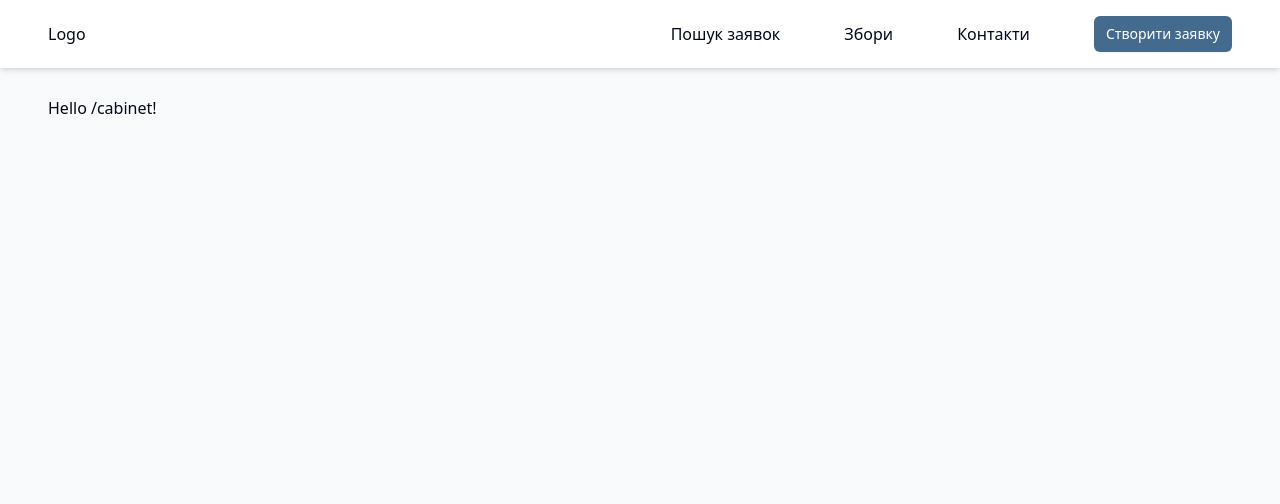
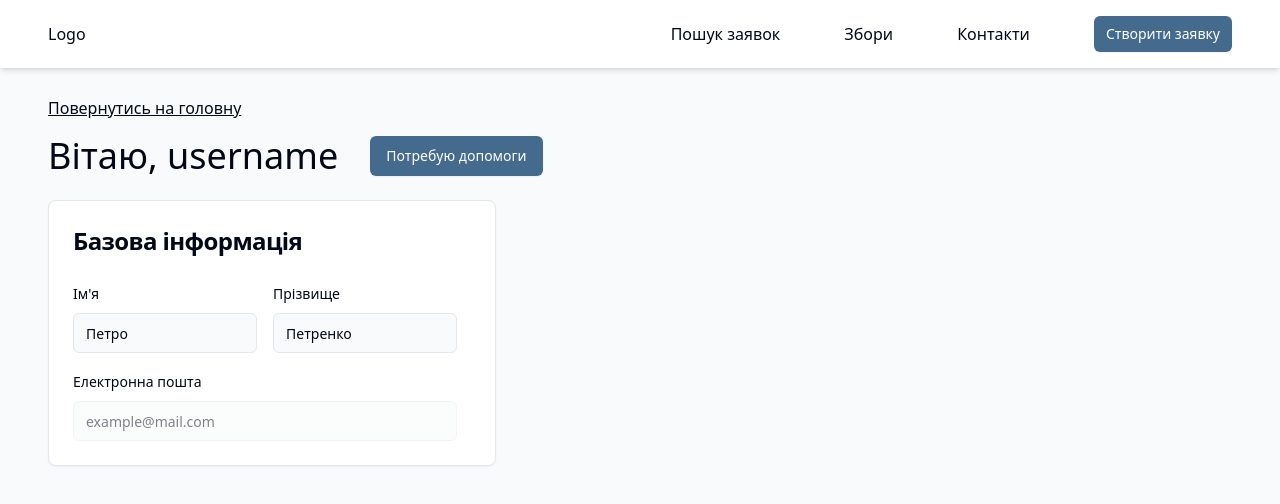
Before and after one commit to fyurchik/CodeCon, a React (Vite) app in the folder client/: page /cabinet in a window 1280 px wide. Shown: the top 504 px of the page. Built offline with nearby package versions, Linux system fonts and the light colour scheme.

Commit message:
Added base cabinet

```diff
--- a/client/src/routes/cabinet.tsx
+++ b/client/src/routes/cabinet.tsx
@@ -1,5 +1,94 @@
-import { createFileRoute } from '@tanstack/react-router'
+import { zodResolver } from "@hookform/resolvers/zod";
+import { Link, createFileRoute } from "@tanstack/react-router";
+import { useForm } from "react-hook-form";
+import { BaseUserSchema, baseUserSchema } from "@/types/auth";
+import Button from "@/ui/Button";
+import { Card, CardHeader, CardContent, CardTitle } from "@/ui/Card";
+import { Form, FormControl, FormField, FormItem, FormLabel, FormMessage } from "@/ui/Form";
+import Input from "@/ui/Input";
 
-export const Route = createFileRoute('/cabinet')({
-  component: () => <div>Hello /cabinet!</div>
-})
+const Page = () => {
+    const form = useForm<BaseUserSchema>({
+        resolver: zodResolver(baseUserSchema),
+        defaultValues: {
+            firstName: "Петро",
+            lastName: "Петренко",
+            email: "example@mail.com",
+        },
+    });
+
+    const onSubmit = (values: BaseUserSchema) => {
+        console.log(values);
+        // signUpHandler.mutate({ email: values.email, password: values.password });
+    };
+
+    return (
+        <section>
+            <Link to="/" className="underline">
+                Повернутись на головну
+            </Link>
+            <div className="mt-4 flex items-center gap-8">
+                <h1 className="text-4xl">Вітаю, username</h1>
+                <Button>Потребую допомоги</Button>
+            </div>
+            <section className="mt-6">
+                <Card className="w-full max-w-md">
+                    <CardHeader>
+                        <CardTitle className="text-2xl">Базова інформація</CardTitle>
+                    </CardHeader>
+                    <CardContent>
+                        <Form {...form}>
+                            <form onSubmit={form.handleSubmit(onSubmit)} className="grid max-w-sm gap-4">
+                                <div className="flex grow flex-row gap-4">
+                                    <FormField
+                                        control={form.control}
+                                        name="firstName"
+                                        render={({ field }) => (
+                                            <FormItem>
+                                                <FormLabel>Ім&apos;я</FormLabel>
+                                                <FormControl>
+                                                    <Input placeholder="Петро" {...field} />
+                                                </FormControl>
+                                                <FormMessage />
+                                            </FormItem>
+                                        )}
+                                    />
+                                    <FormField
+                                        control={form.control}
+                                        name="lastName"
+                                        render={({ field }) => (
+                                            <FormItem>
+                                                <FormLabel>Прізвище</FormLabel>
+                                                <FormControl>
+                                                    <Input placeholder="Петренко" {...field} />
+                                                </FormControl>
+                                                <FormMessage />
+                                            </FormItem>
+                                        )}
+                                    />
+                                </div>
+                                <FormField
+                                    control={form.control}
+                                    name="email"
+                                    render={({ field }) => (
+                                        <FormItem>
+                                            <FormLabel>Електронна пошта</FormLabel>
+                                            <FormControl>
+                                                <Input placeholder="mail@example.com" disabled readOnly {...field} />
+                                            </FormControl>
+                                            <FormMessage />
+                                        </FormItem>
+                                    )}
+                                />
+                            </form>
+                        </Form>
+                    </CardContent>
+                </Card>
+            </section>
+        </section>
+    );
+};
+
+export const Route = createFileRoute("/cabinet")({
+    component: Page,
+});
--- a/client/src/types/auth.ts
+++ b/client/src/types/auth.ts
@@ -35,5 +35,15 @@ export const loginSchema = zod.object({
         .max(255, { message: "Пароль не можу бути довшим за 255 символів" }),
 });
 
+export const baseUserSchema = zod.object({
+    firstName: zod.string().trim().min(1, { message: "Введіть ваше ім'я" }),
+    lastName: zod.string().trim().min(1, { message: "Введіть ваше прізвище" }),
+    email: zod
+        .string()
+        .email({ message: "Введіть вірну електронну адресу" })
+        .min(1, { message: "Введіть вашу електронну адресу" }),
+});
+
 export type RegisterSchema = zod.infer<typeof registerSchema>;
 export type LoginSchema = zod.infer<typeof loginSchema>;
+export type BaseUserSchema = zod.infer<typeof baseUserSchema>;
```
